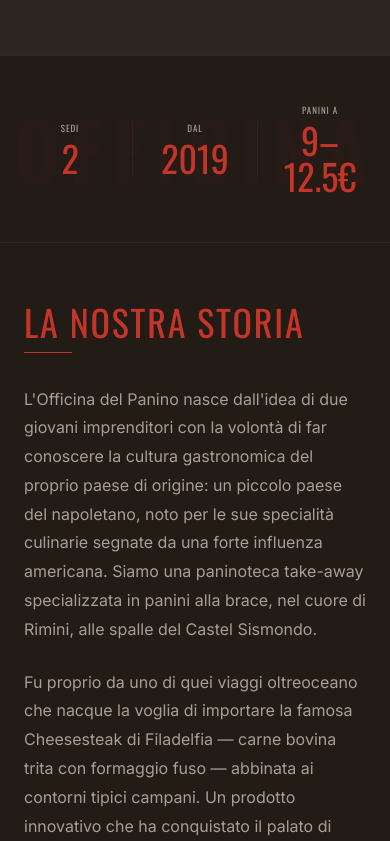
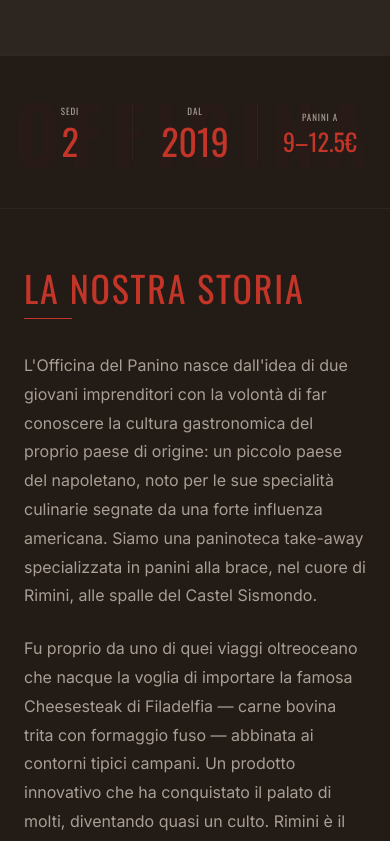
Before and after one commit to fabiobilo2004-source/Officina-del-panino, a React (Vite) app: page / in a window 390 px wide. Shown: the part 2780-3621 px from the top of the page. Built offline with nearby package versions, Linux system fonts and the light colour scheme.

Commit message:
Price stat: smaller font size to fit on one line on mobile

```diff
--- a/src/pages/home.tsx
+++ b/src/pages/home.tsx
@@ -514,10 +514,8 @@ export default function Home() {
                 <span className="font-display text-[9px] sm:text-xs tracking-widest uppercase text-muted-foreground">
                   {label}
                 </span>
-                <span className="font-display text-4xl sm:text-5xl md:text-6xl text-primary leading-none text-center">
-                  {value === "9–12.5€"
-                    ? <><span className="block">9–</span><span className="block">12.5€</span></>
-                    : value}
+                <span className={`font-display text-primary leading-none text-center ${value === "9–12.5€" ? "text-2xl sm:text-3xl md:text-4xl" : "text-4xl sm:text-5xl md:text-6xl"}`}>
+                  {value}
                 </span>
               </div>
               {i < arr.length - 1 && (
```
